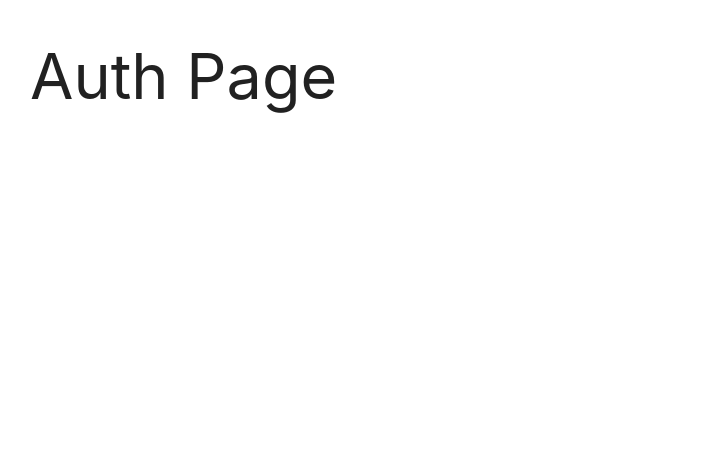
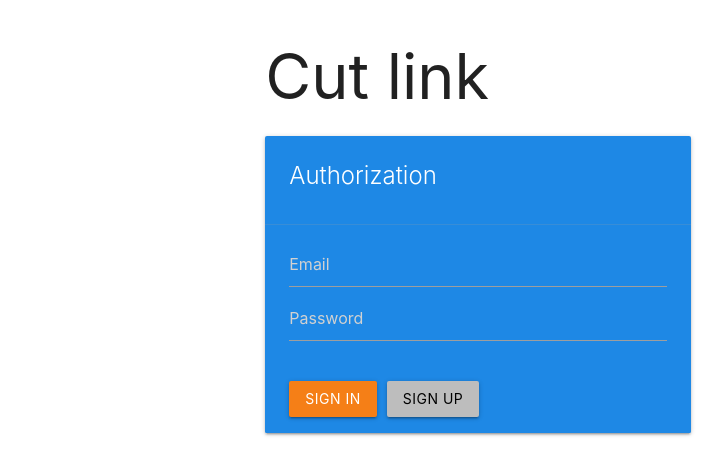
Before and after one commit to ExuCounter/MERN-cut-links, a React (Create React App) app in the folder client/: page / in a window 1280 px wide. Shown: the top 474 px of the page, without its empty margins (162-886 px from the left). Built offline with nearby package versions, Linux system fonts and the light colour scheme.

Commit message:
Styling auth page

```diff
--- a/client/src/index.css
+++ b/client/src/index.css
@@ -0,0 +1,3 @@
+input{
+    color: #FFF !important;
+}
--- a/client/src/pages/AuthPage.js
+++ b/client/src/pages/AuthPage.js
@@ -2,8 +2,21 @@ import React from 'react';
 
 export const AuthPage = () => {
     return(
-        <div>
-            <h1>Auth Page</h1>
+        <div className="row">
+            <div className="col s6 offset-s3">
+                <h1>Cut link</h1>
+                <div className="card blue darken-1">
+                <div className="card-content white-text">
+                    <span className="card-title">Authorization</span>
+                 </div>
+                 <div className='card-action'>
+                     <input id='email' placeholder="Email" type="text" class="validate"/>
+                     <input id='password' placeholder="Password" type='password' style={{marginBottom: '40px', display: 'block'}}/>
+                     <button className="btn yellow darken-4" style={{marginRight: '10px'}}>Sign In</button>
+                     <button className="btn grey lighten-1 ml-2 black-text">Sign Up</button>
+                 </div>
+            </div>
+            </div>
         </div>
     )
 }
```
